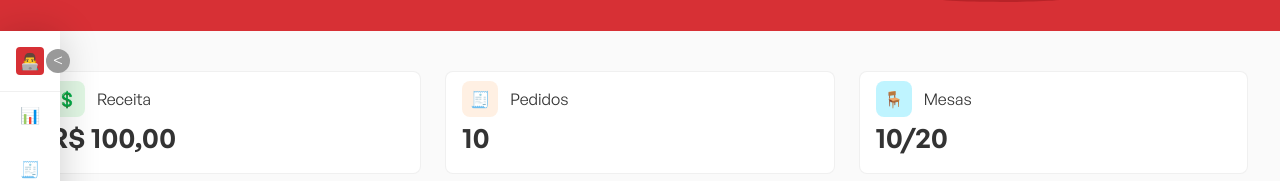
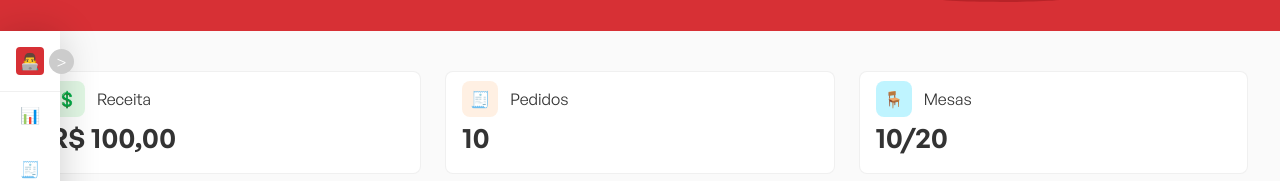
Before and after one commit to Augusto9237/waiter-app-web, a React (Vite) app: page / in a window 1280 px wide. Shown: the part 167-348 px from the top of the page. Built offline with nearby package versions, Linux system fonts and the light colour scheme.

Commit message:
sidebar ok

```diff
--- a/src/components/Admin/SideBar/index.tsx
+++ b/src/components/Admin/SideBar/index.tsx
@@ -4,11 +4,11 @@ import { ButtonOpen, Container, HeaderSideBar, SideBarBody } from "./styles";
 export default function SideBar() {
   const [sidebarVisible, setSidebarVisible] = useState(false);
   return (
-    <Container>
+    <Container sidebarVisible={sidebarVisible}>
       {sidebarVisible ? (
-        <ButtonOpen onClick={() => setSidebarVisible(false)}>{"<"}</ButtonOpen>
+        <ButtonOpen onClick={() => setSidebarVisible(false)}>{'<'}</ButtonOpen>
       ) : (
-        <ButtonOpen onClick={() => setSidebarVisible(true)}>{">"}</ButtonOpen>
+        <ButtonOpen onClick={() => setSidebarVisible(true)}>{'>'}</ButtonOpen>
       )}
 
       <HeaderSideBar>
--- a/src/components/Admin/SideBar/styles.ts
+++ b/src/components/Admin/SideBar/styles.ts
@@ -25,15 +25,18 @@ export const ButtonOpen = styled.button`
   justify-content: center;
   align-items: center;
   position: absolute;
-  width: 24px;
-  height: 24px;
+  width: 25px;
+  height: 25px;
   top: 18px;
-  right: -10px;
+  right: -14px;
   border: none;
-  background: #999999;
+  background: #CCCCCC;
   border-radius: 50%;
-  transform: rotate(-180deg);
   color: #ffff;
+
+  @media (min-width: 1620px) {
+    display: none;
+  }
 `;
 
 export const HeaderSideBar = styled.header`
```
